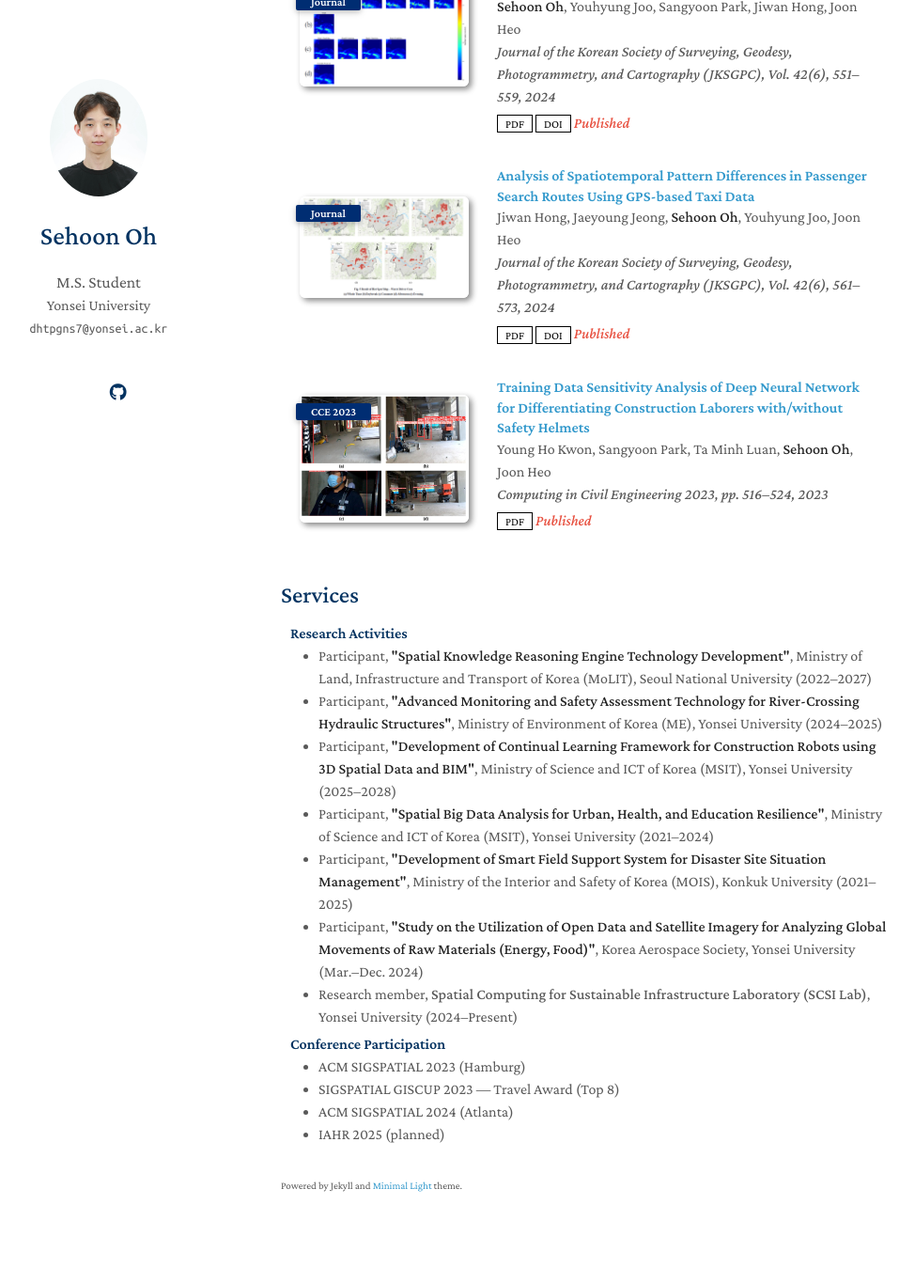
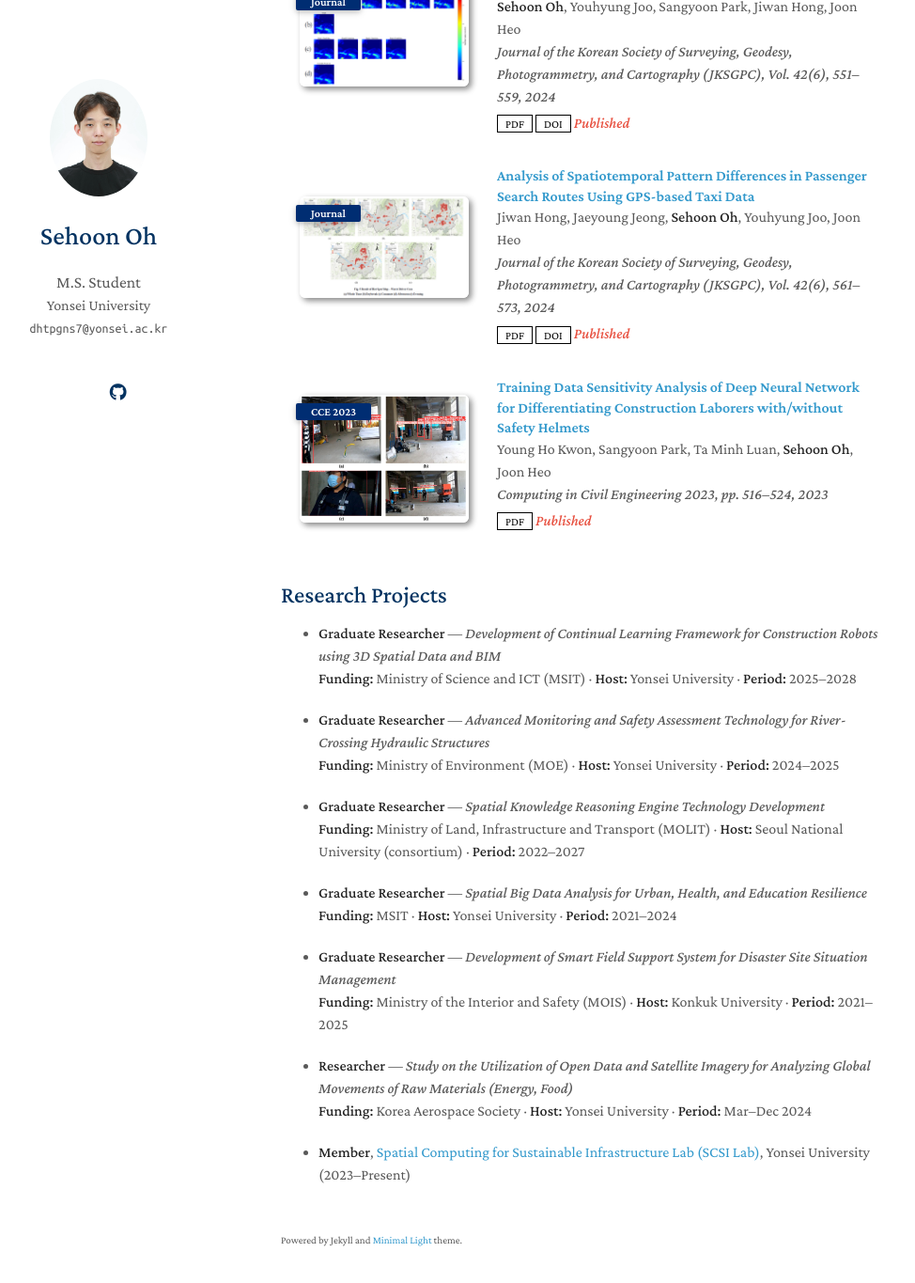
Before and after one commit to OHSEHOON99/OHSEHOON99.github.io, a Jekyll site: the page built from index.md, in a window 1280 px wide and 1400 px high, scrolled down 707 px. Shown: the top 1365 px of the window at 94% size, without its empty margins (171-1145 px from the left). Built offline with Jekyll 4.4.1, drawn with Linux system fonts in a browser that asks for light colours; a style sheet for code colours, icons or effects is not loaded; our own code applies the rules of GitHub Pages for plain Markdown files; before the commit the page ends 2049 px from its top, so only the background shows below that.

Commit message:
Revise services to focus on research projects
Updated the services section to reflect research projects and activities, including funding sources and host institutions.

```diff
--- a/_includes/services.md
+++ b/_includes/services.md
@@ -1,30 +1,21 @@
-## Services
+## Research Projects
 
-<h4 style="margin:0 10px 0;">Research Activities</h4>
+- **Graduate Researcher** — *Development of Continual Learning Framework for Construction Robots using 3D Spatial Data and BIM*
+  **Funding:** Ministry of Science and ICT (MSIT) · **Host:** Yonsei University · **Period:** 2025–2028
 
-<ul style="margin:0 0 5px;">
+- **Graduate Researcher** — *Advanced Monitoring and Safety Assessment Technology for River-Crossing Hydraulic Structures*
+  **Funding:** Ministry of Environment (MOE) · **Host:** Yonsei University · **Period:** 2024–2025
 
-  <li>Participant, <strong>"Spatial Knowledge Reasoning Engine Technology Development"</strong>, Ministry of Land, Infrastructure and Transport of Korea (MoLIT), Seoul National University (2022–2027)</li>
+- **Graduate Researcher** — *Spatial Knowledge Reasoning Engine Technology Development*
+  **Funding:** Ministry of Land, Infrastructure and Transport (MOLIT) · **Host:** Seoul National University (consortium) · **Period:** 2022–2027
 
-  <li>Participant, <strong>"Advanced Monitoring and Safety Assessment Technology for River-Crossing Hydraulic Structures"</strong>, Ministry of Environment of Korea (ME), Yonsei University (2024–2025)</li>
+- **Graduate Researcher** — *Spatial Big Data Analysis for Urban, Health, and Education Resilience*
+  **Funding:** MSIT · **Host:** Yonsei University · **Period:** 2021–2024
 
-  <li>Participant, <strong>"Development of Continual Learning Framework for Construction Robots using 3D Spatial Data and BIM"</strong>, Ministry of Science and ICT of Korea (MSIT), Yonsei University (2025–2028)</li>
+- **Graduate Researcher** — *Development of Smart Field Support System for Disaster Site Situation Management*
+  **Funding:** Ministry of the Interior and Safety (MOIS) · **Host:** Konkuk University · **Period:** 2021–2025
 
-  <li>Participant, <strong>"Spatial Big Data Analysis for Urban, Health, and Education Resilience"</strong>, Ministry of Science and ICT of Korea (MSIT), Yonsei University (2021–2024)</li>
+- **Researcher** — *Study on the Utilization of Open Data and Satellite Imagery for Analyzing Global Movements of Raw Materials (Energy, Food)*
+  **Funding:** Korea Aerospace Society · **Host:** Yonsei University · **Period:** Mar–Dec 2024
 
-  <li>Participant, <strong>"Development of Smart Field Support System for Disaster Site Situation Management"</strong>, Ministry of the Interior and Safety of Korea (MOIS), Konkuk University (2021–2025)</li>
-
-  <li>Participant, <strong>"Study on the Utilization of Open Data and Satellite Imagery for Analyzing Global Movements of Raw Materials (Energy, Food)"</strong>, Korea Aerospace Society, Yonsei University (Mar.–Dec. 2024)</li>
-
-  <li>Research member, <a href="https://scsi.yonsei.ac.kr/"><strong><autocolor>Spatial Computing for Sustainable Infrastructure Laboratory (SCSI Lab)</autocolor></strong></a>, Yonsei University (2024–Present)</li>
-
-</ul>
-
-<h4 style="margin:0 10px 0;">Conference Participation</h4>
-
-<ul style="margin:0 0 5px;">
-  <li>ACM SIGSPATIAL 2023 (Hamburg)</li>
-  <li>SIGSPATIAL GISCUP 2023 — Travel Award (Top 8)</li>
-  <li>ACM SIGSPATIAL 2024 (Atlanta)</li>
-  <li>IAHR 2025 (planned)</li>
-</ul>
+- **Member**, [Spatial Computing for Sustainable Infrastructure Lab (SCSI Lab)](https://scsi.yonsei.ac.kr), Yonsei University (2023–Present)
```
